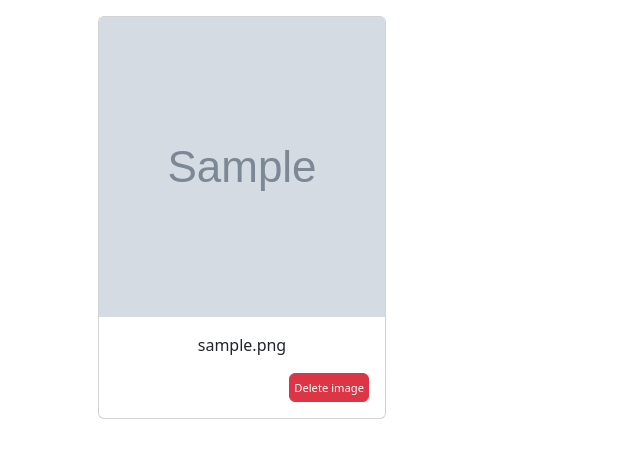
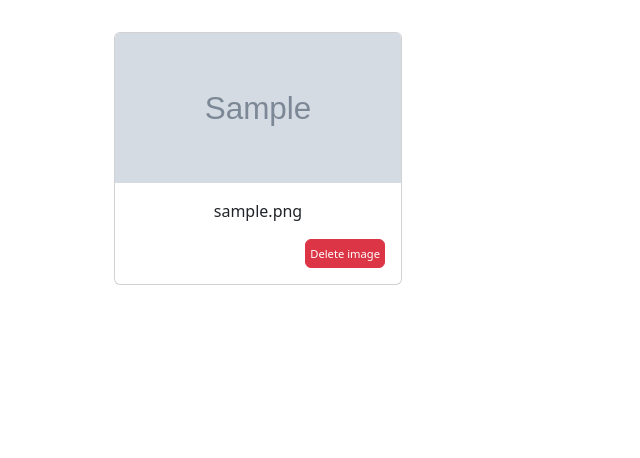
Before and after one commit to erikthegamer1242/pwa_file_upload, a PHP site: page /home.php in a window 1280 px wide. Shown: the part 56-514 px from the top of the page, without its empty margins (0-640 px from the left). Run offline with PHP 8.4, Linux system fonts and the light colour scheme; tables that the repository leaves empty or names only in its code hold one stand-in row (values such as "Sample post"); grey boxes marked "Sample" are stand-in pictures.

Commit message:
Added delete, fixing pagination

```diff
--- a/env.php
+++ b/env.php
@@ -14,4 +14,6 @@ $port = "53306";
 $username_db = "root";
 $password_db = "1234";
 $dbname = "pwa_upload_files";
+
+$page_cnt = 2;
 ?>
--- a/header.php
+++ b/header.php
@@ -10,6 +10,23 @@ echo '<!DOCTYPE html>
     <title>Zadatak</title>
     <link href="https://cdn.jsdelivr.net/npm/bootstrap@5.3.8/dist/css/bootstrap.min.css" rel="stylesheet" integrity="sha384-sRIl4kxILFvY47J16cr9ZwB07vP4J8+LH7qKQnuqkuIAvNWLzeN8tE5YBujZqJLB" crossorigin="anonymous">
 <script src="https://cdn.jsdelivr.net/npm/bootstrap@5.3.8/dist/js/bootstrap.bundle.min.js" integrity="sha384-FKyoEForCGlyvwx9Hj09JcYn3nv7wiPVlz7YYwJrWVcXK/BmnVDxM+D2scQbITxI" crossorigin="anonymous"></script>
+<style>
+.image-grid {
+    display: grid;
+    grid-template-columns: repeat(auto-fit, minmax(18rem, 1fr));
+    gap: 1rem;
+}
+
+.image-grid .card {
+    width: 100%;
+}
+
+.image-grid img {
+    width: 100%;
+    height: 150px;
+    object-fit: cover;
+}
+</style>
 </head>
 <body>
 <nav class="navbar navbar-expand-sm bg-body-tertiary">
--- a/home.php
+++ b/home.php
@@ -2,6 +2,8 @@
 require_once("header.php");
 
 if ($_SERVER["REQUEST_METHOD"] == "GET") {
+    $current_page = $_GET['page'] ?? 1;
+    $current_page--;
     try {
         $conn = new PDO("mysql:host=$servername;port=$port;dbname=$dbname", $username_db, $password_db);
         $conn->setAttribute(PDO::ATTR_ERRMODE, PDO::ERRMODE_EXCEPTION);
@@ -9,19 +11,32 @@ if ($_SERVER["REQUEST_METHOD"] == "GET") {
         $stmt = $conn->prepare($sql);
         $stmt->execute();
         $files = $stmt->fetchAll(PDO::FETCH_ASSOC);
-        echo '<div class="container text-center p-3">
-  <div class="row">';
-        foreach ($files as $file) {
-            echo '<div class="col">';
-            echo '<div class="card" style="width: 18rem;">
-                    <img src="' . $file['filepath'] . '" class="card-img-top" alt="' . $file['filename'] . '" height="300px" width="300px">
+        $files_count = $stmt->rowCount();
+        $page_counts = intdiv($files_count, $page_cnt) + 1;
+        echo '<div class="container text-center image-grid p-3">';
+        for ($idx = $current_page * $page_cnt; $idx < ($current_page + 1) * $page_cnt; $idx++) {
+            if ($idx >= $files_count) {
+                break;
+            }
+            $file = $files[$idx];
+            echo '<div class="card m-3" style="width: 18rem;">
+                    <img src="' . $file['filepath'] . '" class="card-img-top" alt="' . $file['filename'] . '" height="150px" width="0px">
                     <div class="card-body">
                         <p class="card-text">' . $file['filename'] . '</p>
                         <a style="font-size:80%" href="' . $doc_root . '/delete.php?id=' . $file['id'] . '" class="btn btn-danger p-1 float-end"><small>Delete image</small></a>
+                    </div>
                     </div>';
-            echo '</div>';
         }
         echo '</div>';
+        if ($page_counts > 1) {
+            echo '<ul class="pagination p-3">';
+            for ($idx = 1; $idx < ($page_counts + 1); $idx++) {
+                echo '<li class="page-item"><a class="page-link" href="' . $doc_root . '/home.php?page=' . $idx . '"> ' . $idx . '</a></li>';
+            }
+
+            echo '</li>
+            </ul>';
+        }
     } catch (PDOException $e) {
         echo "Connection failed: " . $e->getMessage();
         return;
```
Also changed, not shown: delete.php (added, +41 -0 lines).
